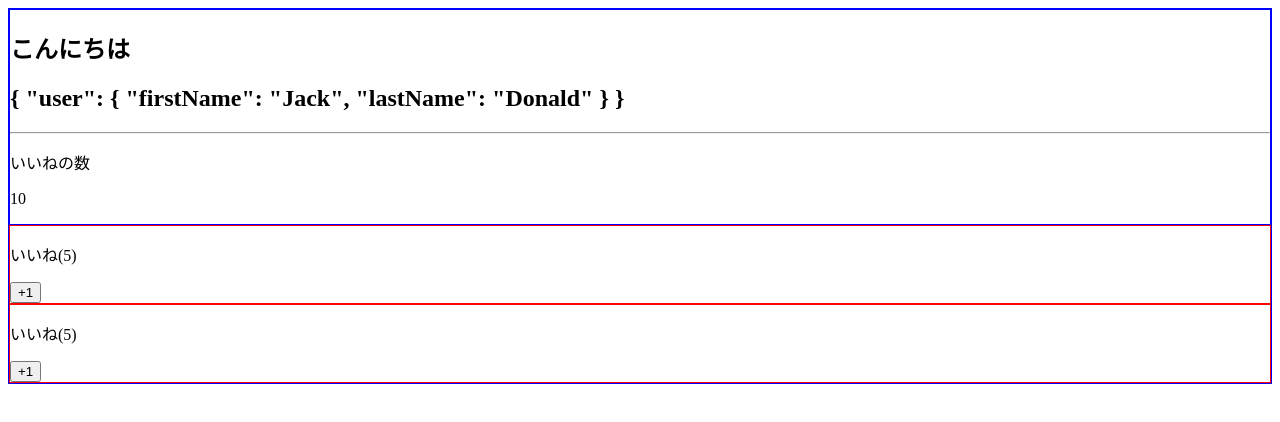
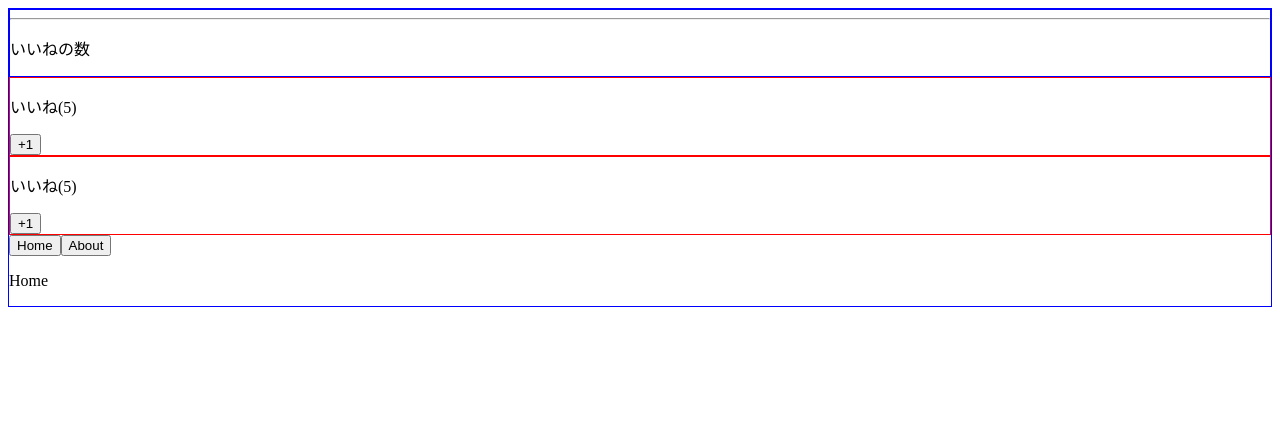
Before and after one commit to t-tazy/udemy-vuejs, a Vue app: page / in a window 1280 px wide. Shown: the top 422 px of the page. Built offline with nearby package versions, Linux system fonts and the light colour scheme.

Commit message:
動的コンポーネント

```diff
--- a/src/App.vue
+++ b/src/App.vue
@@ -1,30 +1,32 @@
 <template>
   <div>
     <LikeHeader>
-      <template v-slot:title="slotProps">
-        <h2>こんにちは</h2>
-        <h2>{{ slotProps }}</h2>
-      </template>
-      <template v-slot:number>
-        <p>{{ number }}</p>
-      </template>
+      <h3>はじめまして</h3>
     </LikeHeader>
     <LikeNumber :number="number"></LikeNumber>
     <LikeNumber :number="number"></LikeNumber>
+    <button @click="currentComponent = 'Home'">Home</button>
+    <button @click="currentComponent = 'About'">About</button>
+    <component :is="currentComponent"></component>
   </div>
 </template>
 
 <script>
 import LikeHeader from "./components/LikeHeader.vue";
+import About from "./components/About.vue";
+import Home from "./components/Home.vue";
 
 export default {
   data() {
     return {
-      number: 10
+      number: 10,
+      currentComponent: "Home"
     };
   },
   components: {
-    LikeHeader
+    LikeHeader,
+    About,
+    Home
   }
 };
 </script>
--- /dev/null
+++ b/src/components/About.vue
@@ -0,0 +1,3 @@
+<template>
+  <p>About</p>
+</template>
--- /dev/null
+++ b/src/components/Home.vue
@@ -0,0 +1,3 @@
+<template>
+  <p>Home</p>
+</template>
```
